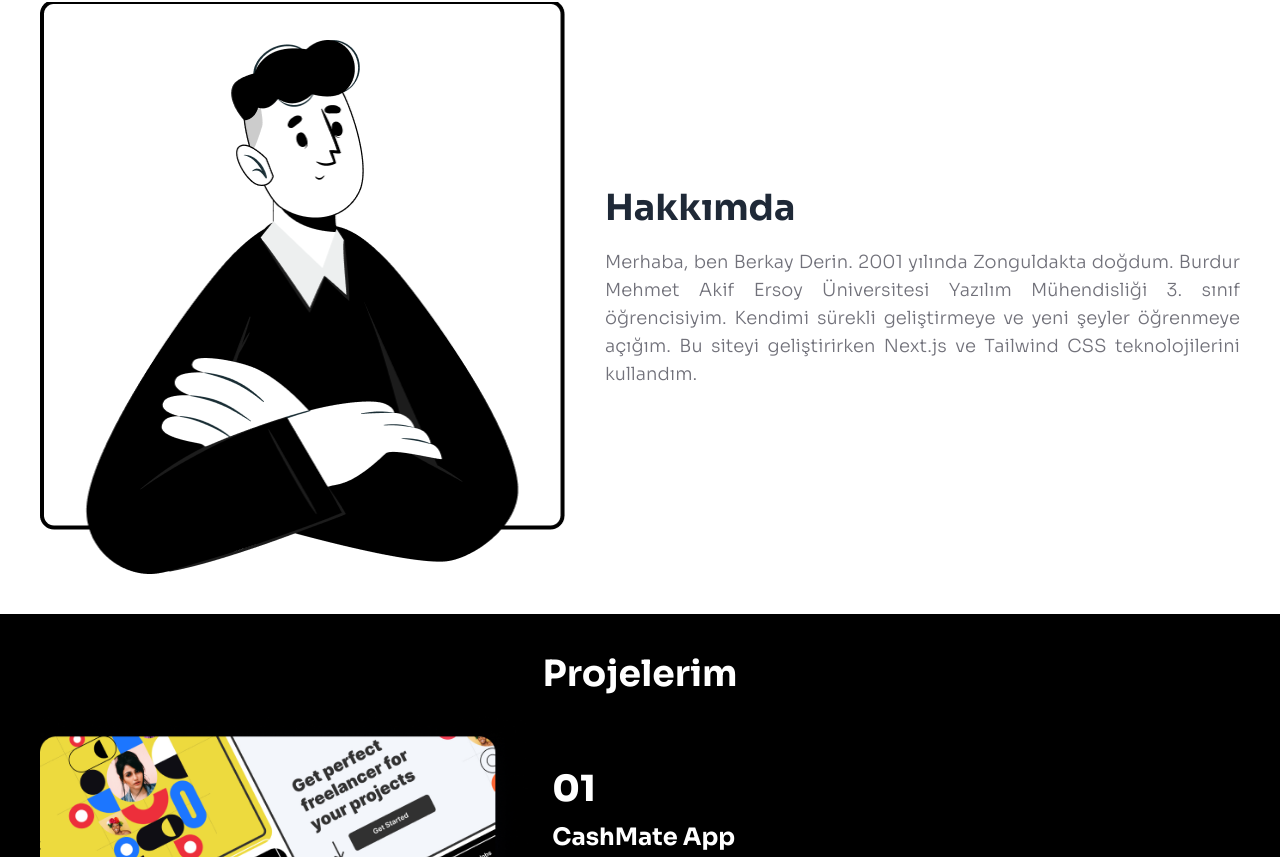
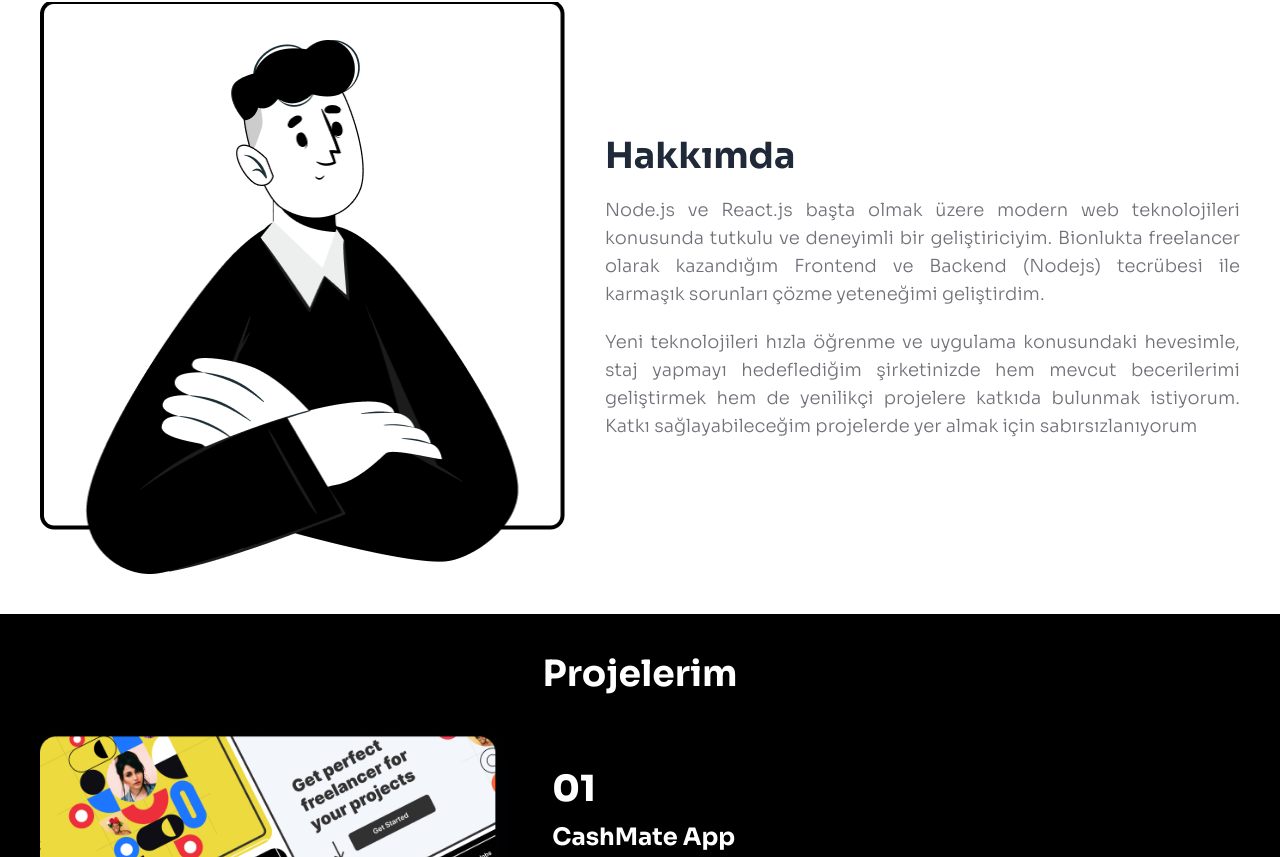
Before and after one commit to berkayderin/nextjs-tailwindcss-portfoliom, a Next.js app: page / in a window 1280 px wide. Shown: the part 1583-2440 px from the top of the page. Built offline with nearby package versions, Linux system fonts and the light colour scheme.

Commit message:
about, contact fix

```diff
--- a/components/About.tsx
+++ b/components/About.tsx
@@ -13,9 +13,14 @@ const About = () => {
 			<div className="flex flex-col justify-center items-center md:items-start space-y-5 px-5 md:px-0">
 				<h2 className="text-center md:text-start text-4xl font-bold text-gray-800">Hakkımda</h2>
 				<p className="text-lg font-light text-zinc-500 text-justify">
-					Merhaba, ben Berkay Derin. 2001 yılında Zonguldakta doğdum. Burdur Mehmet Akif Ersoy Üniversitesi Yazılım
-					Mühendisliği 3. sınıf öğrencisiyim. Kendimi sürekli geliştirmeye ve yeni şeyler öğrenmeye açığım. Bu siteyi
-					geliştirirken Next.js ve Tailwind CSS teknolojilerini kullandım.
+					Node.js ve React.js başta olmak üzere modern web teknolojileri konusunda tutkulu ve deneyimli bir
+					geliştiriciyim. Bionlukta freelancer olarak kazandığım Frontend ve Backend (Nodejs) tecrübesi ile karmaşık
+					sorunları çözme yeteneğimi geliştirdim.
+				</p>
+				<p className="text-lg font-light text-zinc-500 text-justify">
+					Yeni teknolojileri hızla öğrenme ve uygulama konusundaki hevesimle, staj yapmayı hedeflediğim şirketinizde hem
+					mevcut becerilerimi geliştirmek hem de yenilikçi projelere katkıda bulunmak istiyorum. Katkı sağlayabileceğim
+					projelerde yer almak için sabırsızlanıyorum
 				</p>
 			</div>
 		</div>
--- a/components/Contact.tsx
+++ b/components/Contact.tsx
@@ -5,7 +5,7 @@ const Contact = () => {
 	return (
 		<section className="flex flex-col md:flex-row justify-center items-center text-black mt-10 gap-x-60">
 			{/* contact info */}
-			<div className="">
+			<div className="flex flex-col justify-center items-center md:items-start space-y-5 px-4 md:px-0">
 				<h2 className="text-4xl font-bold mt-10 text-center md:text-left">Haydi İletişime Geçelim</h2>
 				<p className="text-gray-500 mt-5 mb-5 text-center md:text-left">
 					Benimle iletişime geçmek için aşağıdaki formu doldurabilir <br className="hidden md:block" /> ya da sosyal
@@ -32,7 +32,7 @@ const Contact = () => {
 			</div>
 			{/* form */}
 			<div className="flex flex-col justify-center items-center">
-				<form className="flex flex-col justify-center items-start space-y-5 mt-10 px-4 md:w-[30rem] md:px-0">
+				<form className="flex flex-col justify-center items-start space-y-5 mt-10 px-4 w-[24rem] md:w-[30rem] md:px-0">
 					<input type="text" placeholder="Adınız" className="border border-gray-300 p-3 rounded-md w-full" />
 					<input
 						type="email"
--- a/components/Hero.tsx
+++ b/components/Hero.tsx
@@ -6,7 +6,7 @@ const Hero = () => {
 	return (
 		<div className="flex flex-col md:flex-row justify-center items-center space-y-5 md:space-y-0 md:space-x-5 w-full max-w-screen-xl mx-auto py-10">
 			{/* Left side */}
-			<div className="flex flex-col justify-center items-start space-y-5 px-5 md:px-0">
+			<div className="flex flex-col justify-center items-center md:items-start space-y-5 px-5 md:px-0">
 				<div className="text-5xl flex flex-col space-y-5 text-center md:text-left">
 					<h1 className="font-bold">
 						<span className="font-light">Merhaba, ben </span> Berkay Derin
@@ -41,7 +41,7 @@ const Hero = () => {
 			</div>
 
 			{/* Right side */}
-			<div className="mt-5 md:mt-0">
+			<div className="mt-0 md:mt-5 hidden md:block">
 				<Image
 					src="/img/banner.png"
 					alt="Berkay Derin"
--- a/components/Skills.tsx
+++ b/components/Skills.tsx
@@ -8,7 +8,7 @@ import { IoLogoFirebase } from 'react-icons/io5'
 
 const Skills = () => {
 	return (
-		<section className="flex flex-col justify-center items-center py-20">
+		<section className="flex flex-col justify-center items-center py-10 md:py-20">
 			<h2 className="text-4xl font-bold text-gray-800">Yeteneklerim</h2>
 			<div className="grid grid-cols-2 sm:grid-cols-3 md:grid-cols-6 gap-8 mt-10 px-4">
 				{[
```
